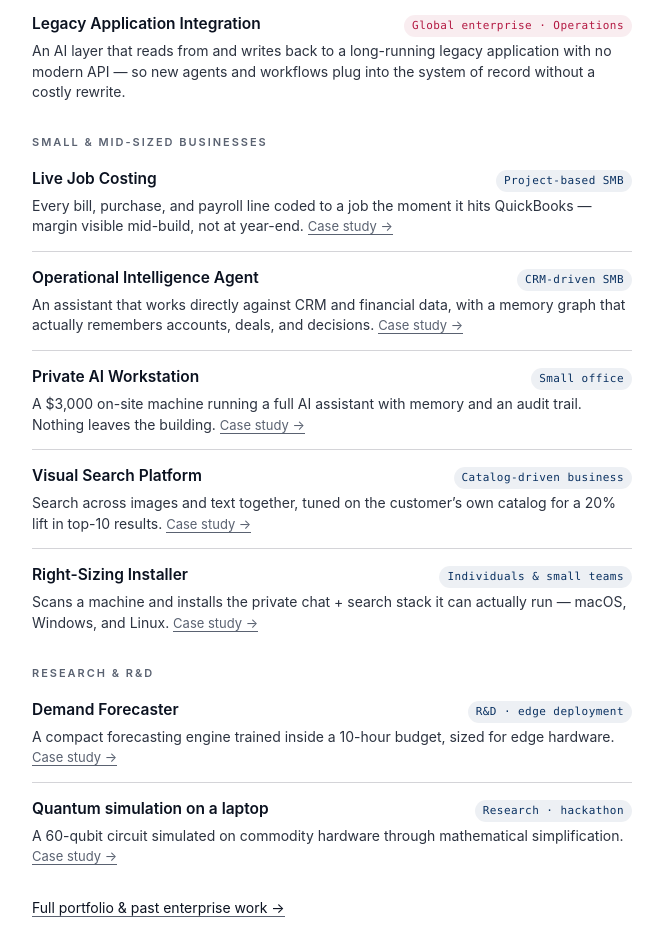
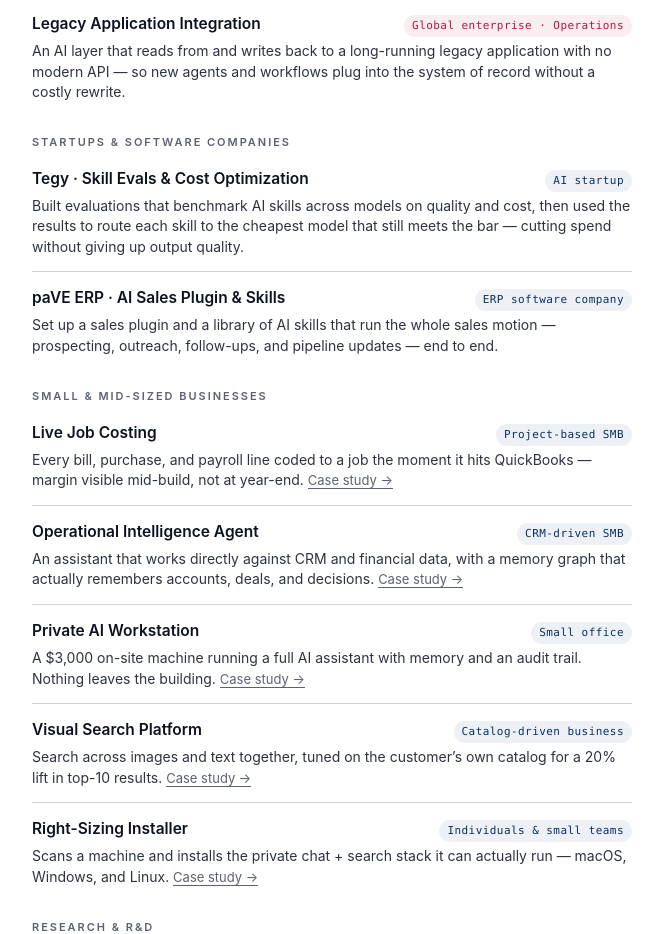
Before and after one commit to mertall/multimodalworks.io, a plain HTML site: page index.html in a window 1280 px wide. Shown: the part 1462-2396 px from the top of the page, without its empty margins (308-971 px from the left). Drawn offline with Linux system fonts and the light colour scheme.

Commit message:
feat(home): add Tegy and paVE ERP projects
Co-Authored-By: Claude Opus 5.5 <noreply@anthropic.com>
Claude-Session: https://claude.ai/code/session_0139H4mbAqeigkMzKpQuUGVX

```diff
--- a/index.html
+++ b/index.html
@@ -566,6 +566,24 @@
           </li>
         </ul>
 
+        <p class="group">Startups &amp; software companies</p>
+        <ul>
+          <li>
+            <div class="row1">
+              <span class="name">Tegy &middot; Skill Evals &amp; Cost Optimization</span>
+              <span class="client">AI startup</span>
+            </div>
+            <p class="desc">Built evaluations that benchmark AI skills across models on quality and cost, then used the results to route each skill to the cheapest model that still meets the bar &mdash; cutting spend without giving up output quality.</p>
+          </li>
+          <li>
+            <div class="row1">
+              <span class="name">paVE ERP &middot; AI Sales Plugin &amp; Skills</span>
+              <span class="client">ERP software company</span>
+            </div>
+            <p class="desc">Set up a sales plugin and a library of AI skills that run the whole sales motion &mdash; prospecting, outreach, follow-ups, and pipeline updates &mdash; end to end.</p>
+          </li>
+        </ul>
+
         <p class="group">Small &amp; mid-sized businesses</p>
         <ul>
           <li>
```
